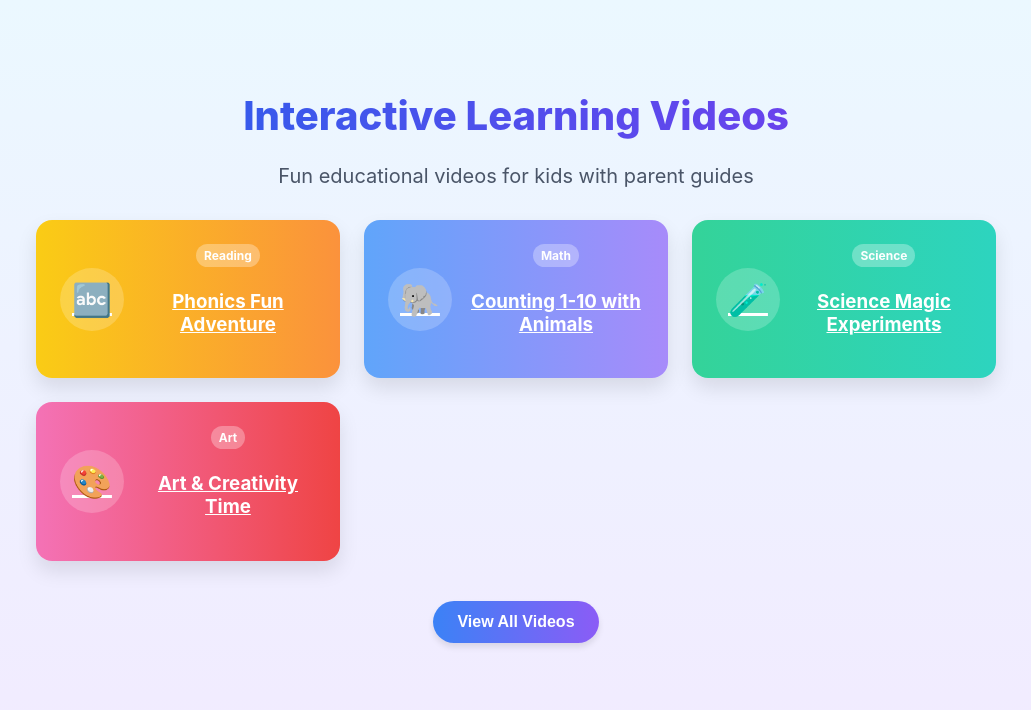
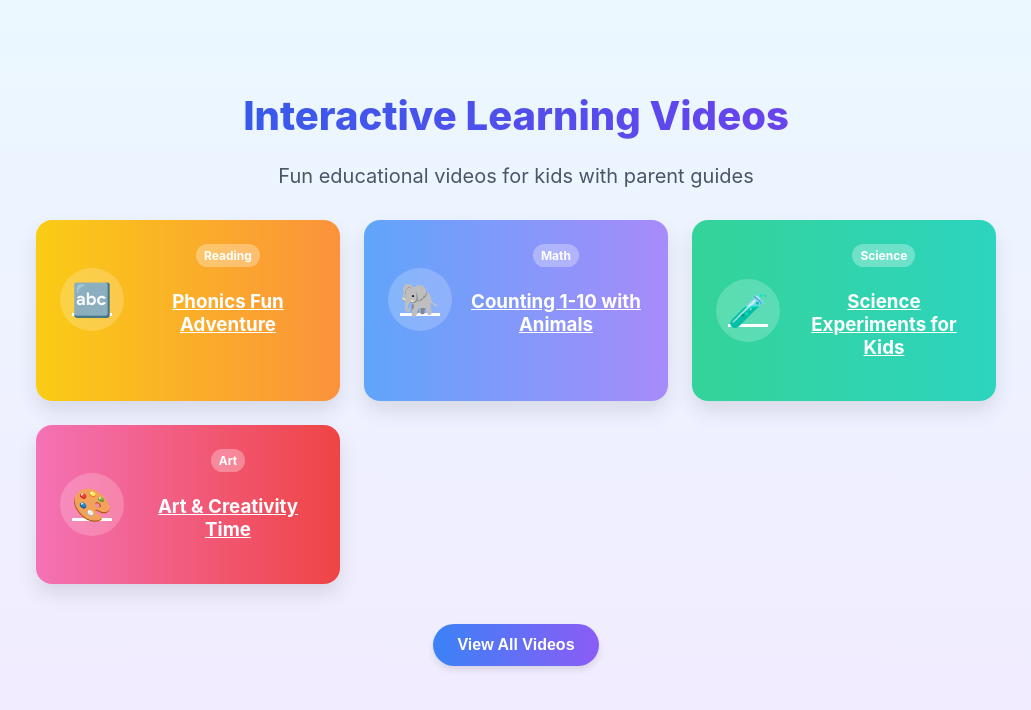
Before and after one commit to FidoMajawa/ParentEdu, a React (Create React App) app: page /videos in a window 1280 px wide. Shown: the top 710 px of the page, without its empty margins (124-1155 px from the left). Built offline with nearby package versions, Linux system fonts and the light colour scheme.

Commit message:
video page changes

```diff
--- a/src/pages/Videos.js
+++ b/src/pages/Videos.js
@@ -14,15 +14,15 @@ const sampleVideos = [
       category: "Math"
     },
     {
-      title: "Science Magic Experiments",
-      link: "https://www.example.com/video3",
+      title: "Science Experiments for Kids",
+      link: "https://youtu.be/hGwG--GZEfw",
       thumbnail: "🧪",
       color: "linear-gradient(to right, #34d399, #2dd4bf)",
       category: "Science"
     },
     {
       title: "Art & Creativity Time",
-      link: "https://www.example.com/video4",
+      link: "https://youtu.be/ws6BR741ios",
       thumbnail: "🎨",
       color: "linear-gradient(to right, #f472b6, #ef4444)",
       category: "Art"
```
